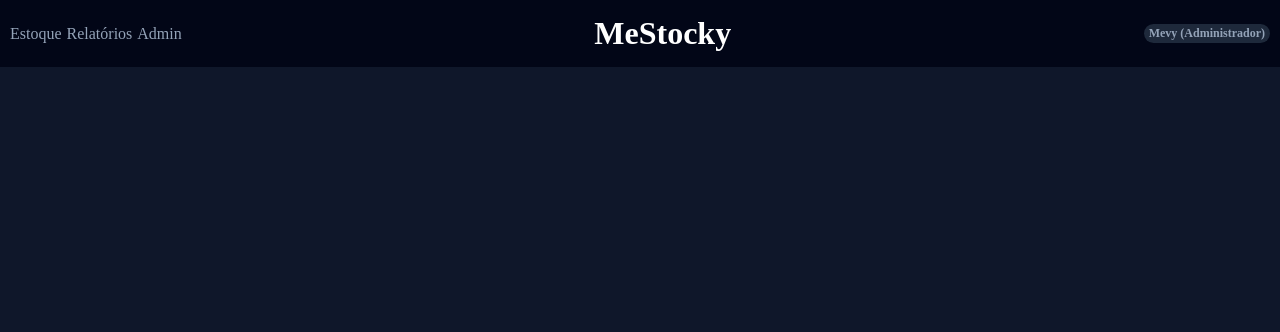
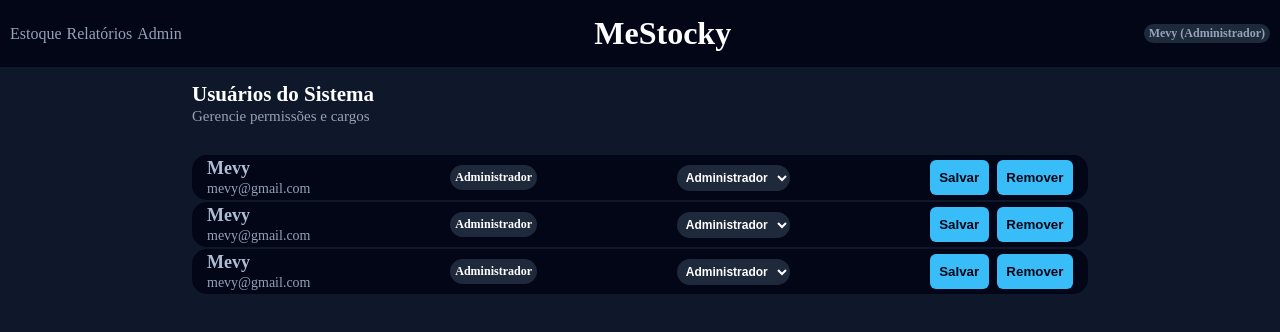
Before and after one commit to LuisVynicius/MeStocky-Angular, an Angular app: page /admin in a window 1280 px wide. Before the commit this address led to /. Shown: the top 332 px of the page. Built offline with nearby package versions, Linux system fonts and the light colour scheme.

Commit message:
Add: Admin Page

```diff
--- /dev/null
+++ b/src/app/pages/admin-page/admin-page.css
@@ -0,0 +1,32 @@
+.container {
+    display: flex;
+    flex-direction: column;
+    align-items: center;
+}
+
+.container_background {
+    display: flex;
+    flex-direction: column;
+
+    margin: 0px 15px 0px 15px;
+
+    gap: 30px;
+
+    width: 70%;
+}
+
+.container_background_labels h2 {
+    font-size: 21px;
+}
+
+.container_background_labels span {
+    font-size: 15px;
+    color: #94a3b8;
+}
+
+.container_background_users {
+    display: flex;
+    flex-direction: column;
+
+    gap: 2px;
+}
--- /dev/null
+++ b/src/app/pages/admin-page/admin-page.html
@@ -0,0 +1,23 @@
+<div class="container">
+
+    <div class="container_background">
+
+        <div class="container_background_labels">
+
+            <h2>Usuários do Sistema</h2>
+
+            <span>Gerencie permissões e cargos</span>
+
+        </div>
+
+        <div class="container_background_users">
+
+            @for (item of [1, 2, 3]; track $index) {
+                <app-user-information></app-user-information>
+            }
+
+        </div>
+
+    </div>
+
+</div>
--- /dev/null
+++ b/src/app/pages/admin-page/user-information/user-information.css
@@ -0,0 +1,54 @@
+.container {
+    display: flex;
+    flex-direction: row;
+
+    justify-content: space-between;
+    align-items: center;
+
+    background-color: #020617;
+
+    padding: 3px 15px 3px 15px;
+
+    border-radius: 15px;
+}
+
+.container_informations h2 {
+    color: #adbdd4;
+
+    font-size: 18px;
+}
+
+.container_informations span {
+    color: #94a3b8;
+
+    font-size: 14px;
+}
+
+.container_role {
+    background: #1e293b;
+
+    padding: 5px;
+
+    border-radius: 15px;
+
+    font-weight: bold;
+    font-size: 12px;
+}
+
+.container_setrole > select {
+    background: #1e293b;
+    color: white;
+
+    padding: 5px;
+
+    border-radius: 15px;
+
+    font-weight: bold;
+    font-size: 12px;
+}
+
+.container_buttons {
+    display: flex;
+
+    gap: 8px;
+}
--- /dev/null
+++ b/src/app/pages/admin-page/user-information/user-information.html
@@ -0,0 +1,39 @@
+<div class="container">
+
+    <div class="container_informations">
+
+        <h2>Mevy</h2>
+        <span>mevy@gmail.com</span>
+
+    </div>
+
+    <div class="container_role">
+
+        <span>Administrador</span>
+
+    </div>
+
+    <div class="container_setrole">
+
+        <select name="role">
+            <option value="Administrador">Administrador</option>
+            <option value="Gerente">Gerente</option>
+            <option value="Operador">Operador</option>
+            <option value="Visualizador">Visualizador</option>
+        </select>
+
+    </div>
+
+    <div class="container_buttons">
+
+        <app-button
+            label="Salvar"
+        ></app-button>
+
+        <app-button
+            label="Remover"
+        ></app-button>
+
+    </div>
+
+</div>
--- a/src/app/pages/shared/menu-bar/menu-bar.html
+++ b/src/app/pages/shared/menu-bar/menu-bar.html
@@ -4,7 +4,7 @@
 
         <a [routerLink]="['/stock']">Estoque</a>
         <a>Relatórios</a>
-        <a>Admin</a>
+        <a [routerLink]="['/admin']">Admin</a>
 
     </div>
 
```
Also changed, not shown: src/app/app.routes.ts (+7 -1 lines), src/app/pages/admin-page/admin-page.ts (added, +14 -0 lines), src/app/pages/admin-page/user-information/user-information.ts (added, +14 -0 lines).
